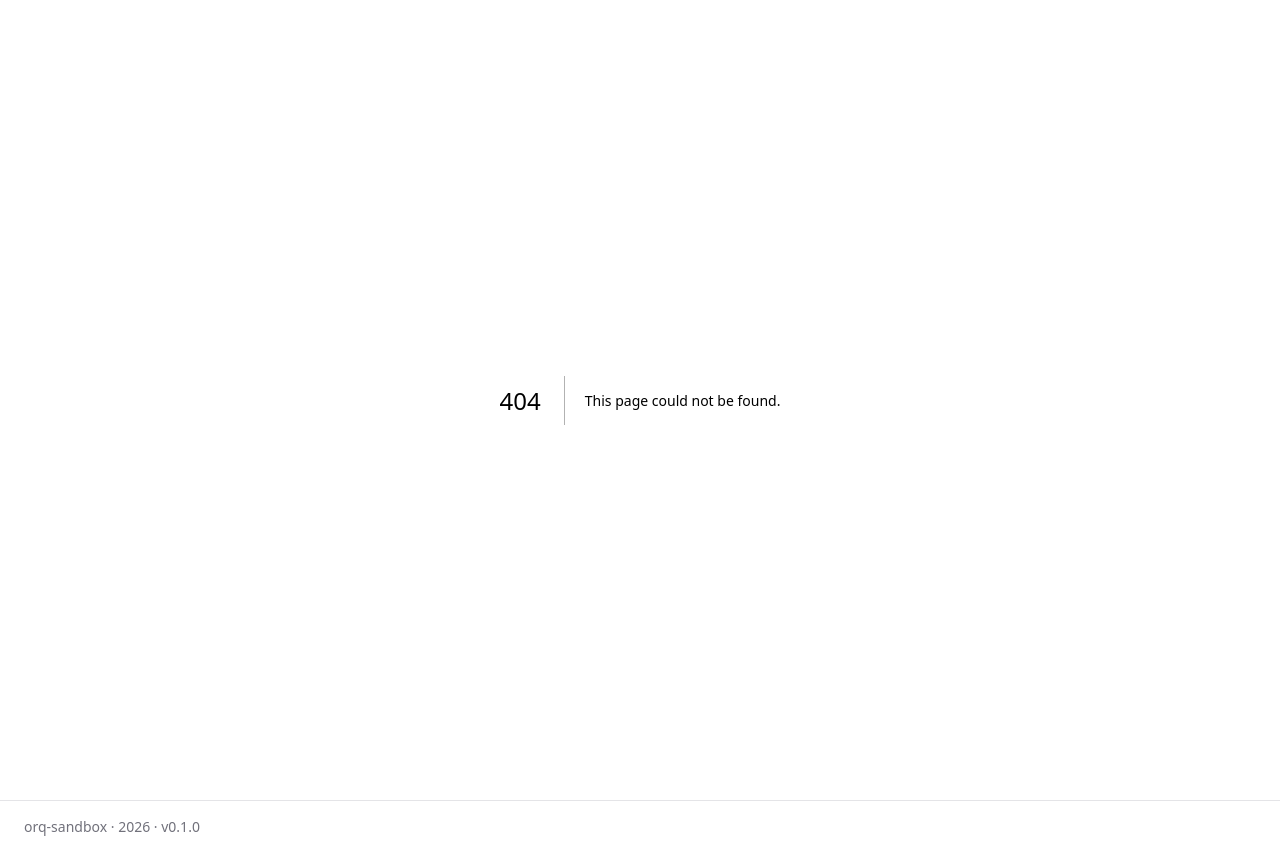
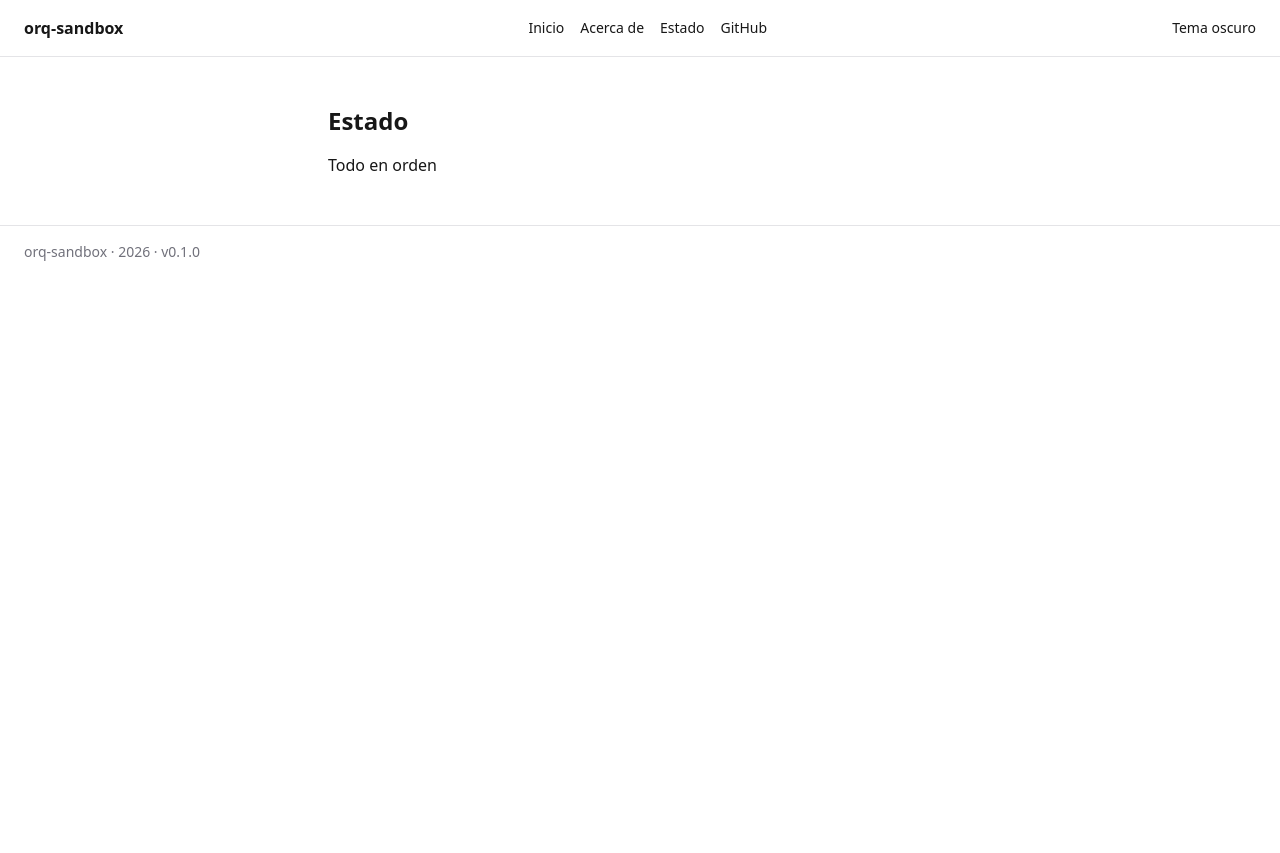
Before and after one commit to dieg00/orq-sandbox, a Next.js app: page /estado in a window 1280 px wide. Before the commit this address had no page. After the commit the page ends 800 px from the top, so only its background shows below. Built offline with nearby package versions, Linux system fonts and the light colour scheme.

Commit message:
orq(30): ejecutar
Orq-Task: #30
Orq-Role: hacedor

```diff
--- /dev/null
+++ b/src/app/estado/page.tsx
@@ -0,0 +1,13 @@
+import { Cabecera } from "@/components/Cabecera";
+
+export default function Estado() {
+  return (
+    <>
+      <Cabecera />
+      <main className="mx-auto max-w-2xl px-6 py-12">
+        <h1 className="text-2xl font-semibold">Estado</h1>
+        <p className="mt-4">Todo en orden</p>
+      </main>
+    </>
+  );
+}
--- a/src/components/Cabecera.tsx
+++ b/src/components/Cabecera.tsx
@@ -1,7 +1,7 @@
 import Link from "next/link";
 import { SelectorTema } from "./SelectorTema";
 
-const enlaces = [{ href: "/", texto: "Inicio" }, { href: "/about", texto: "Acerca de" }];
+const enlaces = [{ href: "/", texto: "Inicio" }, { href: "/about", texto: "Acerca de" }, { href: "/estado", texto: "Estado" }];
 
 export function Cabecera() {
   return (
```
Also changed, not shown: 2 other files (tests, documents, lock files or other folders).
